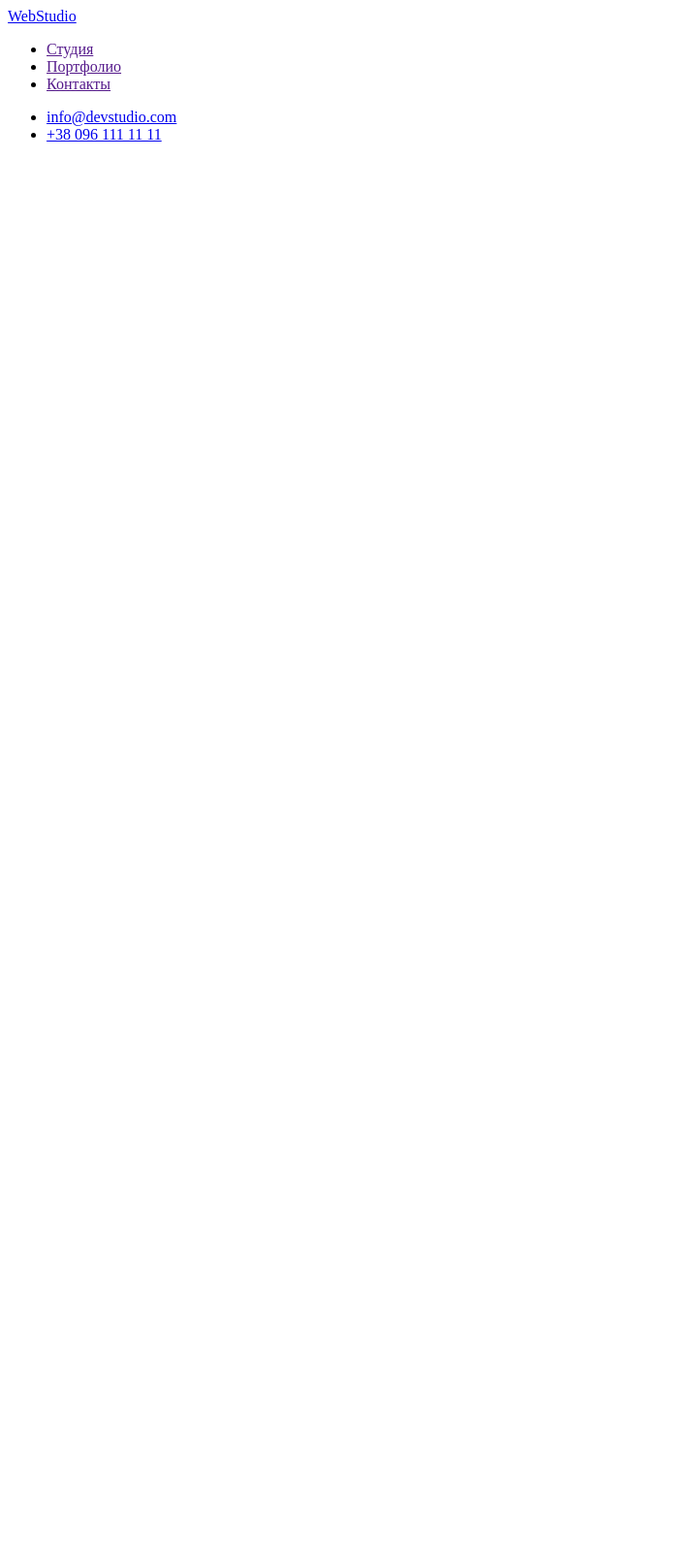
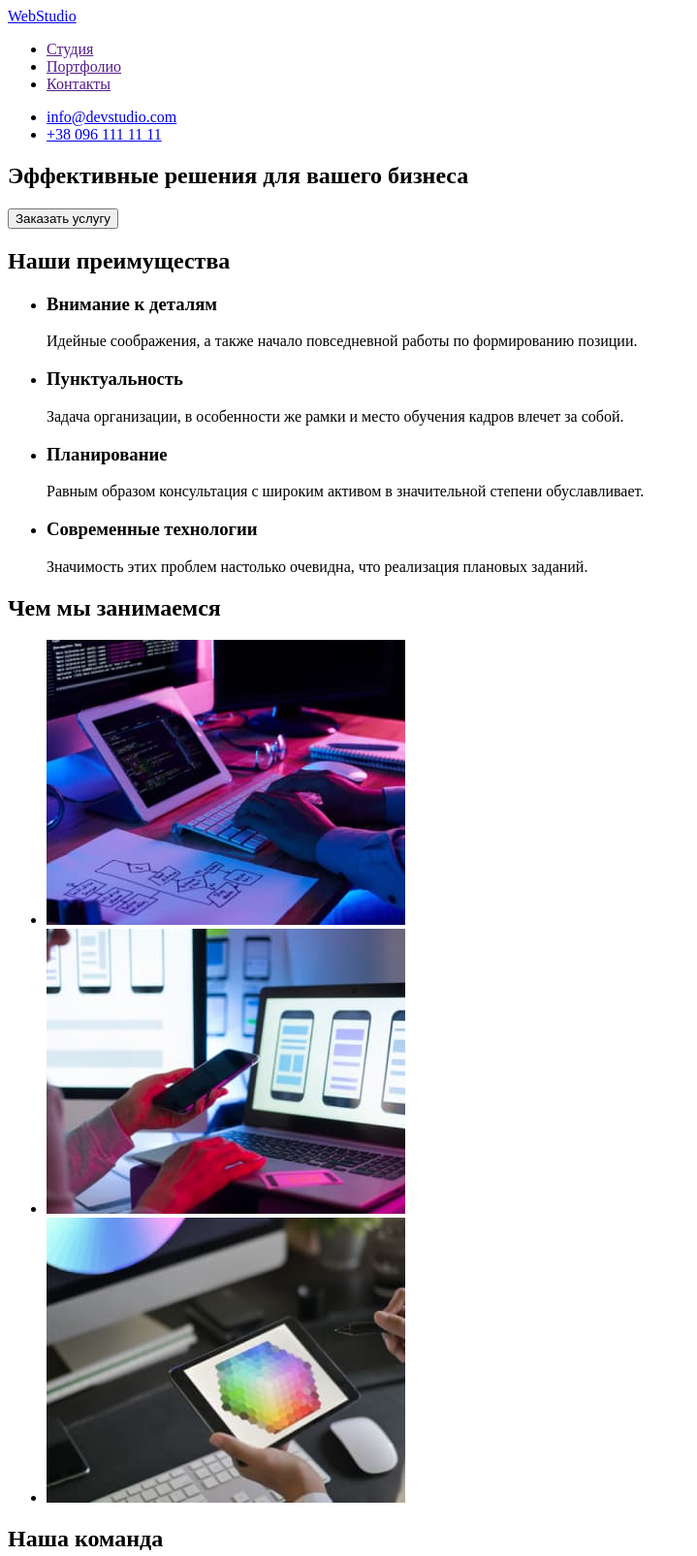
Before and after one commit to galu4ok/goit-markup-hw-01, a plain HTML site: page index.html in a window 1280 px wide. Shown: the top 1605 px of the page at 97% size, without its empty margins (0-719 px from the left). Before the commit the page ends 800 px from the top, so only its background shows below. Drawn offline with Linux system fonts and the light colour scheme.

Commit message:
Добавляет уникальный контент страницы

```diff
--- a/index.html
+++ b/index.html
@@ -26,10 +26,100 @@
         <a href="mailto:info@devstudio.com">info@devstudio.com</a>
       </li>
       <li>
-        <a href="tel:+38 096 111 11 11">+38 096 111 11 11</a>
+        <a href="tel:+380961111111">+38 096 111 11 11</a>
       </li>
     </ul>
   </header>
 
+  <!-- Уникальный контент страницы -->
+  <main>
+
+    <!-- Главная секция -->
+    <section>
+      <h1>Эффективные решения для вашего бизнеса</h1>
+      <button type="button">Заказать услугу</button>
+    </section>
+
+    <!-- Секция преимущества -->
+    <section>
+      <h2>Наши преимущества</h2>
+
+      <ul>
+        <li>
+          <h3>Внимание к деталям</h3>
+          <p>
+            Идейные соображения, а также начало повседневной работы по формированию позиции.
+          </p>
+        </li>
+        <li>
+          <h3>Пунктуальность</h3>
+          <p>
+            Задача организации, в особенности же рамки и место обучения кадров влечет за собой.
+          </p>
+        </li>
+        <li>
+          <h3>Планирование</h3>
+          <p>
+            Равным образом консультация с широким активом в значительной степени обуславливает.
+          </p>
+        </li>
+        <li>
+          <h3>Современные технологии</h3>
+          <p>
+            Значимость этих проблем настолько очевидна, что реализация плановых заданий.
+          </p>
+        </li>
+      </ul>
+    </section>
+
+    <!-- Секция занятия -->
+    <section>
+      <h2>Чем мы занимаемся</h2>
+      <ul>
+        <li>
+          <img src="./images/1photo.jpg"
+          alt="Человек печатает на клавиатуре перед монитором и планшетом"
+          width="370">
+        </li>
+        <li>
+          <img src="./images/2photo.jpg"
+          alt="Девушка со смартфоном в руке перед монитором "
+          width="370">
+        </li>
+        <li>
+          <img src="./images/3photo.jpg"
+          alt="Палитра цветов на планшете"
+          width="370">
+        </li>
+      </ul>
+    </section>
+
+    <!-- Секция наша команда -->
+    <section>
+      <h2>Наша команда</h2>
+      <ul>
+        <li>
+          <img src="./images/demianenko.jpg" alt="Игорь Демьяненко" width="370">
+          <p>Игорь Демьяненко</p>
+          <p lang="en">Product Designer</p>
+        </li>
+        <li>
+          <img src="./images/repina.jpg" alt="Ольга Репина" width="370">
+          <p>Ольга Репина</p>
+          <p lang="en">Frontend Developer</p>
+        </li>
+        <li>
+          <img src="./images/tarasov.jpg" alt="Николай Тарасов" width="370">
+          <p>Николай Тарасов</p>
+          <p lang="en">Marketing</p>
+        </li>
+        <li>
+          <img src="./images/ermakov.jpg" alt="Михаил Ермаков" width="370">
+          <p>Михаил Ермаков</p>
+          <p lang="en">Product Designer</p>
+        </li>
+      </ul>
+    </section>
+  </main>
 </body>
 </html>
```
